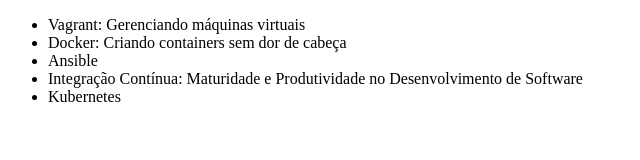
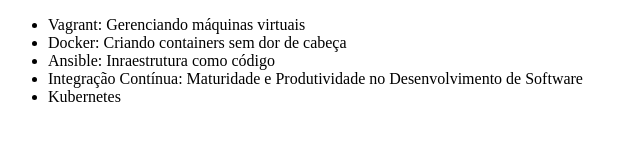
Before and after one commit to aristotelessao/alura-git, a plain HTML site: page index.html in a window 1280 px wide. Shown: the whole page, without its empty margins (0-640 px from the left). Drawn offline with Linux system fonts and the light colour scheme.

Commit message:
Mudando nome do curso de Ansible

```diff
--- a/index.html
+++ b/index.html
@@ -8,7 +8,7 @@
     <ul>
         <li>Vagrant: Gerenciando máquinas virtuais</li>
         <li>Docker: Criando containers sem dor de cabeça</li>
-        <li>Ansible</li>
+        <li>Ansible: Inraestrutura como código</li>
         <li>Integração Contínua: Maturidade e Produtividade no Desenvolvimento de Software</li>
         <li>Kubernetes</li>
     </ul>
```
